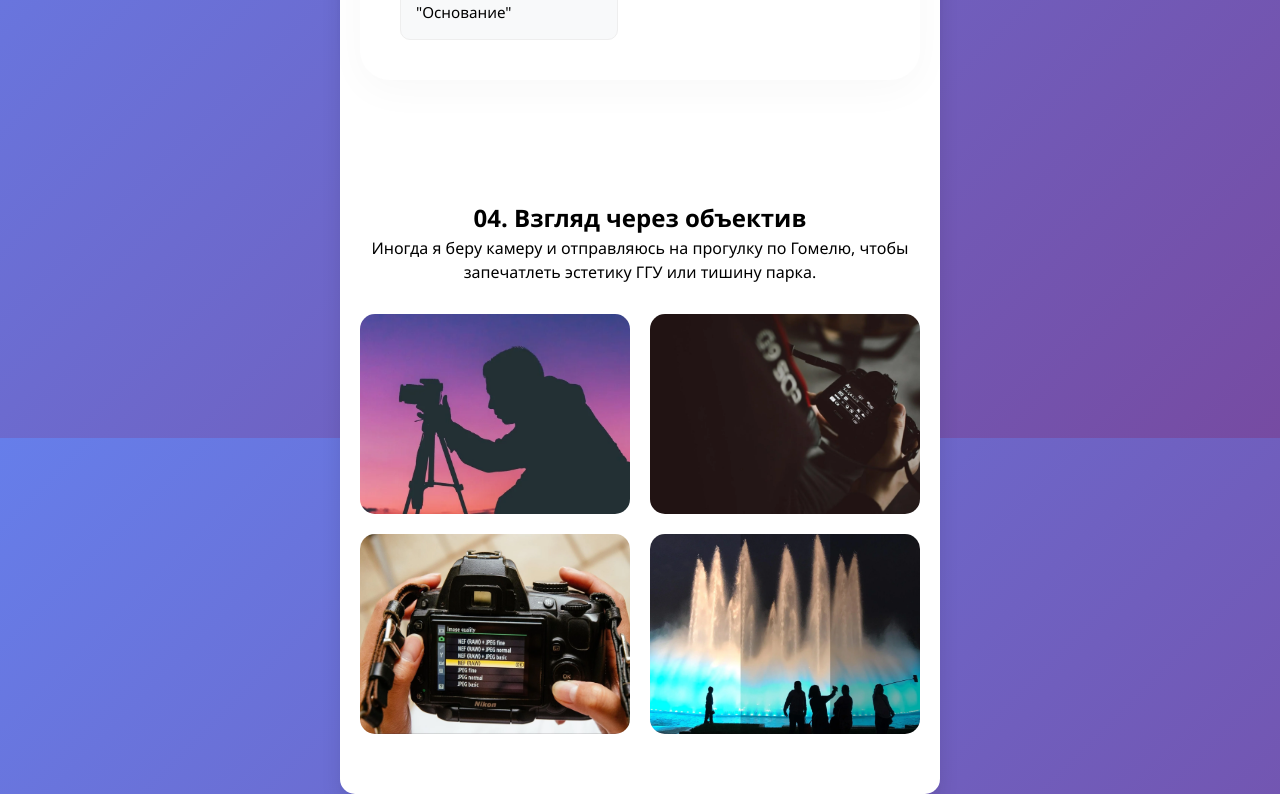
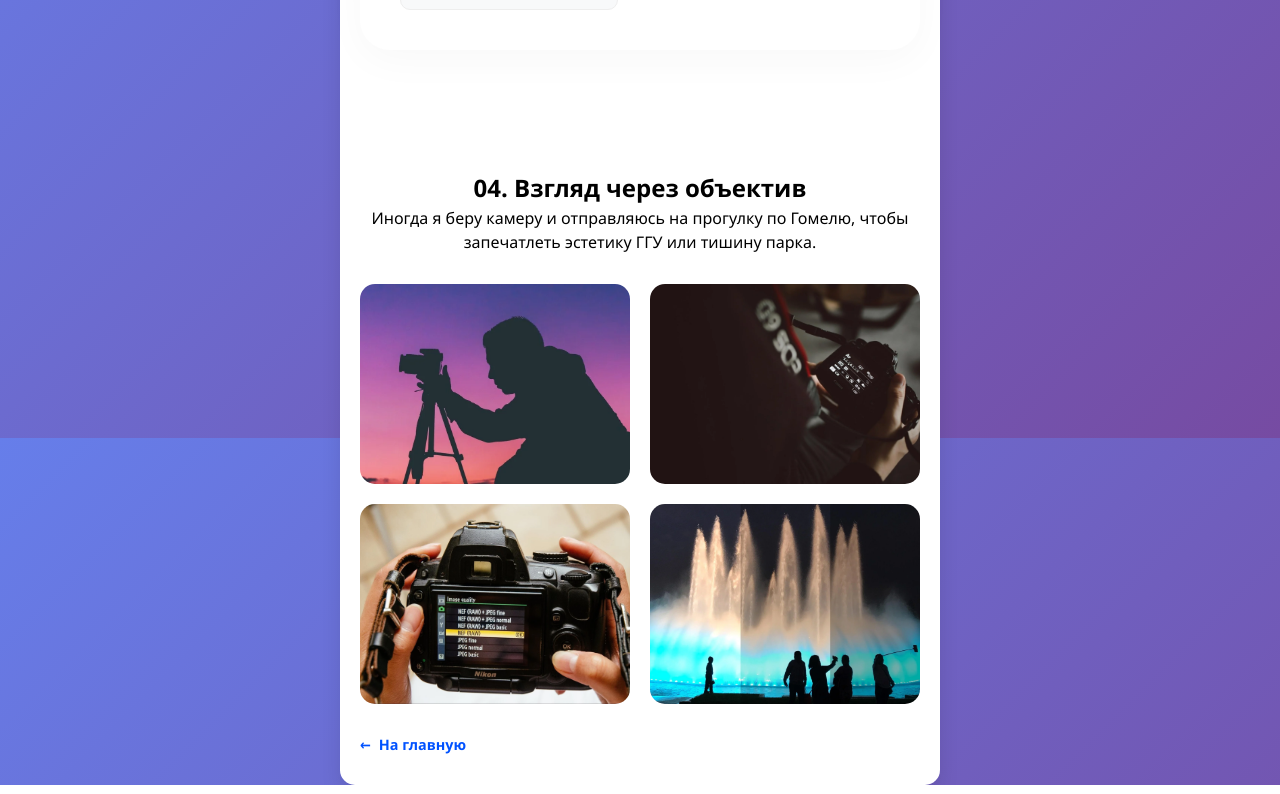
Before and after one commit to liahrothstein/web.lab1, a React (Vite) app: page /web.lab1/hobby in a window 1280 px wide. Shown: the part 2762-3556 px from the top of the page. Built offline with nearby package versions, Linux system fonts and the light colour scheme.

Commit message:
fix: change hobby page

```diff
--- a/src/pages/hobby/HobbyPage.tsx
+++ b/src/pages/hobby/HobbyPage.tsx
@@ -1,10 +1,10 @@
+import { Link } from 'react-router-dom';
+
+import { hobbies } from '@constants/hobbies';
+
 import coding from "../../shared/assets/images/coding-hobby.jpg";
 import reading from "../../shared/assets/images/reading.webp";
 import tennis from "../../shared/assets/images/table-tennis.jpeg";
-import photo1 from "../../shared/assets/images/photo1.webp";
-import photo2 from "../../shared/assets/images/photo2.webp";
-import photo3 from "../../shared/assets/images/photo3.webp";
-import photo4 from "../../shared/assets/images/photo4.webp";
 
 import "./HobbyPage.scss";
 
@@ -87,20 +87,18 @@ export function HobbyPage() {
               запечатлеть эстетику ГГУ или тишину парка.
             </p>
             <div className="image-grid">
-              <div className="grid-item">
-                <img src={photo1} alt="Landscape" />
-              </div>
-              <div className="grid-item">
-                <img src={photo2} alt="Architecture" />
-              </div>
-              <div className="grid-item">
-                <img src={photo3} alt="Nature" />
-              </div>
-              <div className="grid-item">
-                <img src={photo4} alt="University" />
-              </div>
+              {hobbies.map((photo) => (
+                <div className="grid-item" key={photo.caption}>
+                  <img src={photo.image} alt={photo.caption} />
+                </div>
+              ))}
             </div>
           </section>
+          <footer className="hobbies-footer">
+            <Link to="/web.lab1/main" className="btn-back">
+              <span className="icon">←</span> На главную
+            </Link>
+          </footer>
         </div>
       </main>
     </div>
--- /dev/null
+++ b/src/shared/consts/hobbies.ts
@@ -0,0 +1,25 @@
+import photo1 from '../assets/images/photo1.webp';
+import photo2 from '../assets/images/photo2.webp';
+import photo3 from '../assets/images/photo3.webp';
+import photo4 from '../assets/images/photo4.webp';
+
+import type { Photo } from "../types/photo";
+
+export const hobbies: Photo[] = [
+    {
+        image: photo1,
+        caption: 'Landscape'
+    },
+    {
+        image: photo2,
+        caption: 'Architecture'
+    },
+    {
+        image: photo3,
+        caption: 'Nature'
+    },
+    {
+        image: photo4,
+        caption: 'University'
+    }
+];
--- a/src/shared/consts/photos.ts
+++ b/src/shared/consts/photos.ts
@@ -8,18 +8,18 @@ import workplace from '../assets/images/workplace.png';
 export const photos: Photo[] = [
   {
     image: university,
-    caption: "Архитектура родного университета — ГГУ им. Ф. Скорины",
+    caption: "Архитектура родного университета — ГГУ им. Ф. Скорины"
   },
   {
     image: Gomel,
-    caption: "Вечерние огни Гомеля: вид на центральные улицы",
+    caption: "Вечерние огни Гомеля: вид на центральные улицы"
   },
   {
     image: workplace,
-    caption: "Рабочее пространство: где рождаются идеи и код",
+    caption: "Рабочее пространство: где рождаются идеи и код"
   },
   {
     image: Polesie,
-    caption: "Природа Полесья: вдохновение для новых свершений",
-  },
+    caption: "Природа Полесья: вдохновение для новых свершений"
+  }
 ];
--- a/src/shared/sass/pages/_hobby_page.scss
+++ b/src/shared/sass/pages/_hobby_page.scss
@@ -6,7 +6,7 @@
 }
 
 main.hobby-page {
-  padding: 60px 20px;
+  padding: 30px 20px;
   margin: 0 auto;
   display: flex;
   flex-direction: column;
@@ -15,6 +15,28 @@ main.hobby-page {
   .hobbies-container {
     max-width: 1000px;
     width: 100%;
+
+    .hobbies-footer {
+      margin-top: 30px;
+      font-size: 0.9rem;
+
+      .btn-back {
+        text-decoration: none;
+        color: $modsen-blue;
+        font-weight: 600;
+        display: flex;
+        align-items: center;
+        gap: 8px;
+
+        &:hover .icon {
+          transform: translateX(-5px);
+        }
+
+        .icon {
+          transition: transform 0.3s;
+        }
+      }
+    }
   }
 
   .hobbies-header {
@@ -66,11 +88,13 @@ main.hobby-page {
       .hobby-list {
         list-style: none;
         padding: 0;
+
         li {
           padding-left: 25px;
           position: relative;
           margin-bottom: 10px;
           color: $text-dark;
+
           &::before {
             content: "→";
             position: absolute;
@@ -94,6 +118,7 @@ main.hobby-page {
         height: 100%;
         object-fit: cover;
         transition: $transition;
+
         &:hover {
           transform: scale(1.05);
         }
@@ -120,6 +145,7 @@ main.hobby-page {
       border-radius: 10px;
       border: 1px solid #eee;
       font-size: 0.95rem;
+
       &:hover {
         border-color: $primary-color;
       }
@@ -140,11 +166,13 @@ main.hobby-page {
         height: 200px;
         border-radius: 15px;
         overflow: hidden;
+
         img {
           width: 100%;
           height: 100%;
           object-fit: cover;
           transition: $transition;
+
           &:hover {
             transform: scale(1.1);
           }
@@ -155,6 +183,7 @@ main.hobby-page {
 }
 
 @media (max-width: 768px) {
+
   .hobby-section,
   .hobby-section.reverse {
     flex-direction: column;
```
Also changed, not shown: src/shared/sass/abstracts/_colors.scss (line endings or trailing spaces).
